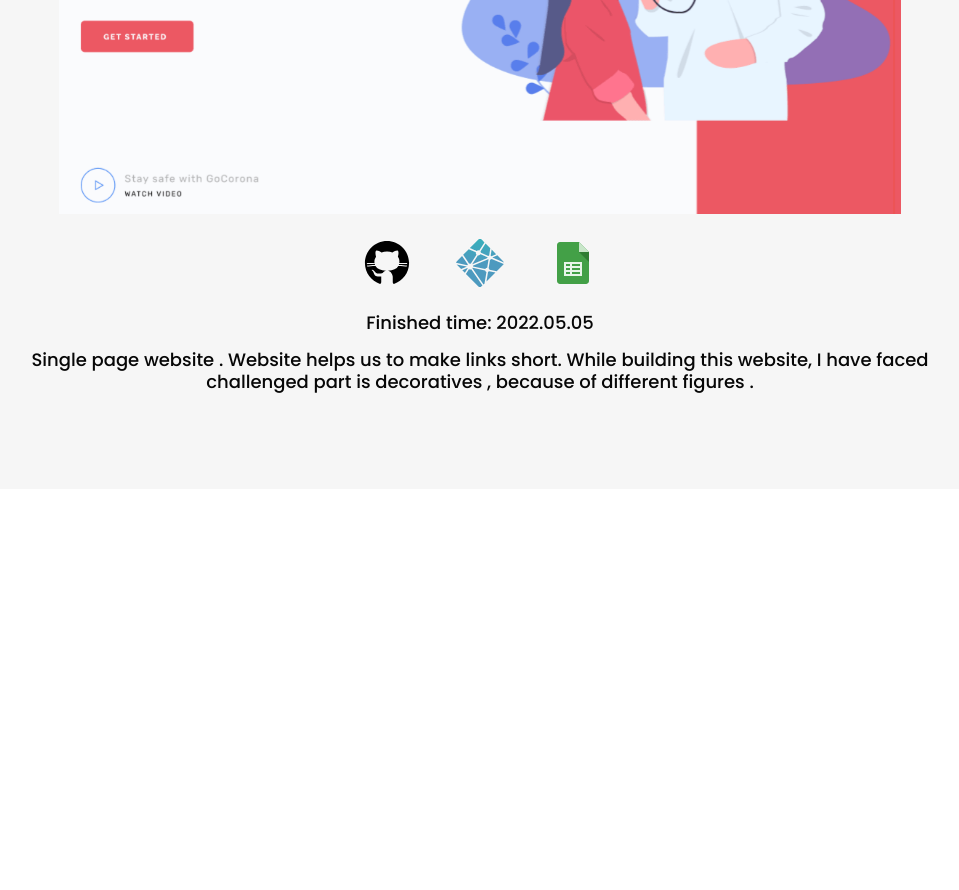
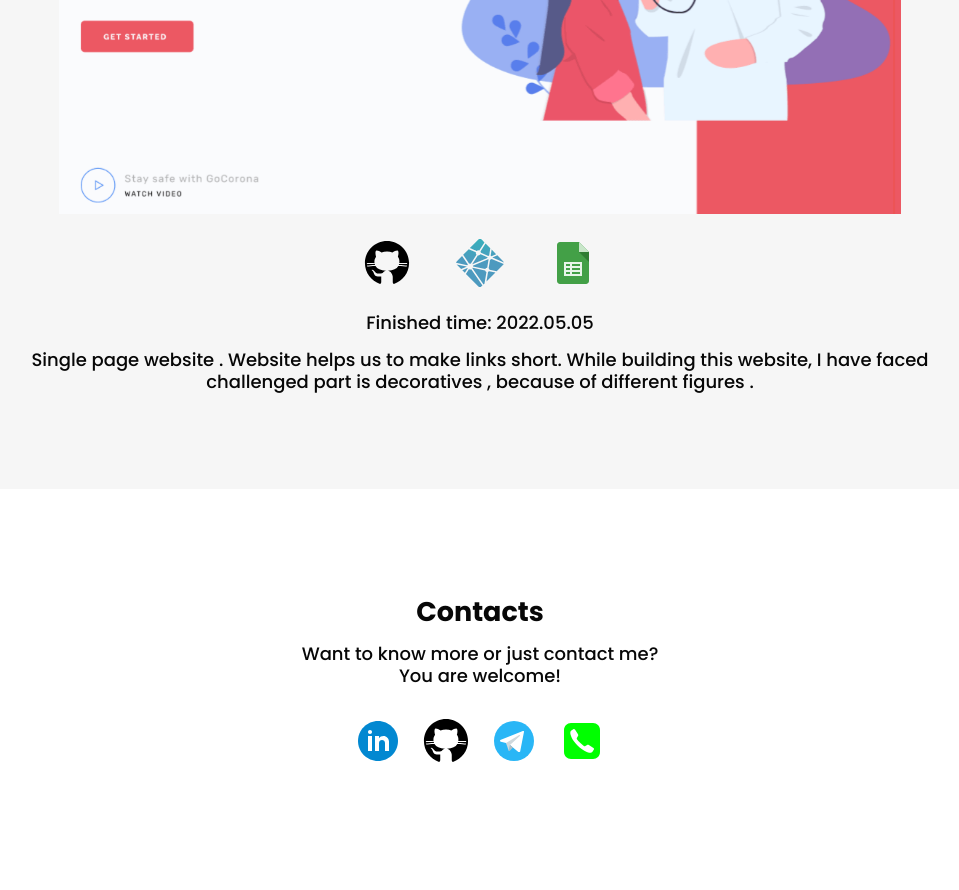
Before and after one commit to Azizbek-Boyhamdamov/Portfolio, a plain HTML site: page index.html in a window 1280 px wide. Shown: the part 2787-3677 px from the top of the page, without its empty margins (160-1119 px from the left). Before the commit the page ends 3276 px from the top, so only its background shows below. Drawn offline with Linux system fonts and the light colour scheme.

Commit message:
Add site-footer and contacts section

```diff
--- a/css/style.css
+++ b/css/style.css
@@ -285,6 +285,40 @@ ul{
   margin: 0;
 }
 
+/* FOOTER */
+
+.site-footer {
+}
+.contacts {
+  text-align: center;
+  padding-top: 112px;
+  padding-bottom: 120px;
+}
+
+.contacts__heading {
+  margin-top: 0;
+  margin-bottom: 20px;
+}
+.contacts__text {
+  margin-top: 0;
+  margin-bottom: 30px;
+}
+.contacts__social {
+  display: flex;
+  align-items: center;
+  justify-content: center;
+}
+.projects__linkedin-link {
+  display: inline-block;
+  margin-right: 20px;
+}
+
+.projects__tg-link {
+  display: inline-block;
+  margin-right: 20px;
+  margin-left: 20px;
+}
+
 /* BACKGROUND-IMAGE FOR RETINA SCREENS */
 @media
 only screen and (-webkit-min-device-pixel-ratio: 2),
--- a/index.html
+++ b/index.html
@@ -155,6 +155,22 @@
 
       </div>
     </section>
+
+    <footer class="site-footer">
+      <section class="contacts">
+        <div class="container">
+          <h2 class="contacts__heading">Contacts</h2>
+          <p class="contacts__text">Want to know more or just contact me?  <br>
+            You are welcome!</p>
+          <div class="contacts__social">
+            <a  class="projects__linkedin-link" href="https://www.linkedin.com/in/azizbek-boyhamdamov-6b63a221b/" target="_blank"><img class="projects__linkedin-icon" src="./img/linkedin.svg" alt="linkedin-icon" width="48" height="48" ></a>
+            <a  class="projects__github-link" href="https://github.com/Azizbek-Boyhamdamov" target="_blank"><img class="projects__github-icon" src="./img/github.svg" alt="github-icon" width="48" height="48" ></a>
+            <a  class="projects__tg-link" href="https://t.me/Boyxamdamov" target="_blank"><img class="projects__github-icon" src="./img/telegram.svg" alt="telegram-icon" width="48" height="48" ></a>
+            <a  class="projects__phone-link" href="tel:+998991912746" target="_blank"><img class="projects__github-icon" src="./img/phone.svg" alt="phone-icon" width="48" height="48" ></a>
+          </div>
+        </div>
+      </section>
+    </footer>
   </main>
 
   <script src="./js/main.js"></script>
```
Also changed, not shown: img/linkedin.svg (added), img/phone.svg (added), img/telegram.svg (added).
